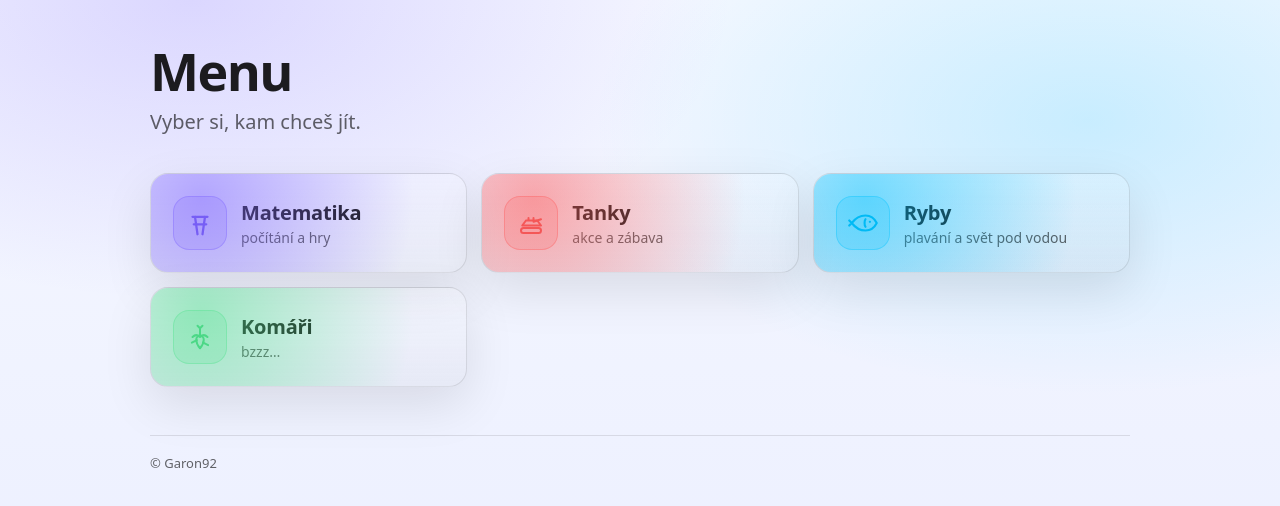
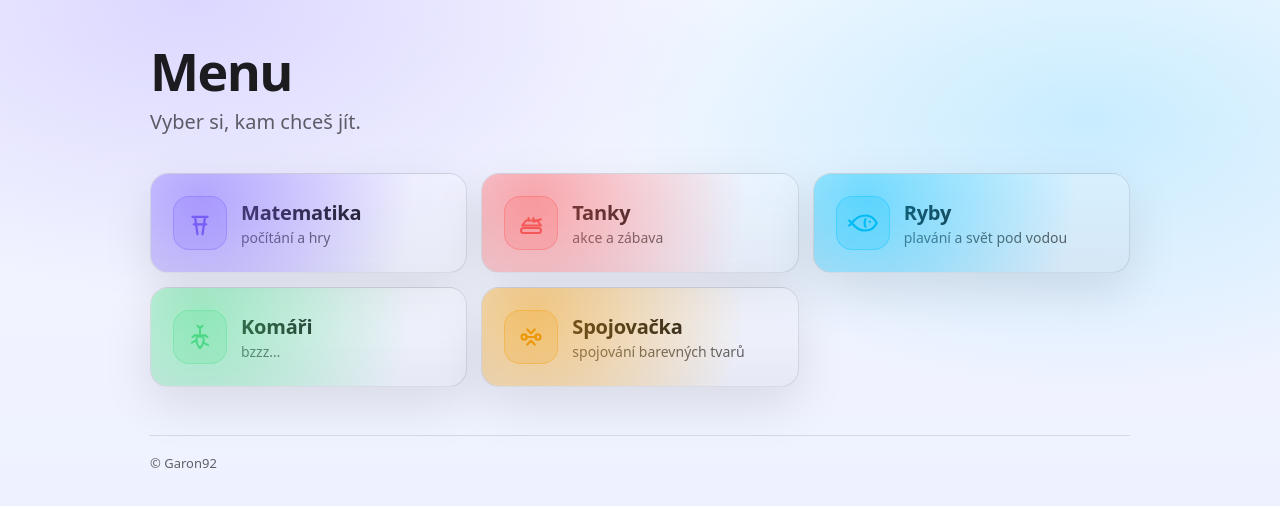
Before and after one commit to Garon92/menu, a plain HTML site: page index.html in a window 1280 px wide. Drawn offline with Linux system fonts and the light colour scheme.

Commit message:
Add Spojovacka link to menu

```diff
--- a/index.html
+++ b/index.html
@@ -139,6 +139,48 @@
             <span class="card__desc">bzzz…</span>
           </span>
         </a>
+
+        <a class="card card--connect" href="https://garon92.github.io/spojovacka/">
+          <span class="card__icon" aria-hidden="true">
+            <svg viewBox="0 0 24 24" role="img" focusable="false">
+              <path
+                d="M8 12h8"
+                fill="none"
+                stroke="currentColor"
+                stroke-width="1.7"
+                stroke-linecap="round"
+              />
+              <circle
+                cx="6.5"
+                cy="12"
+                r="2.1"
+                fill="none"
+                stroke="currentColor"
+                stroke-width="1.7"
+              />
+              <circle
+                cx="17.5"
+                cy="12"
+                r="2.1"
+                fill="none"
+                stroke="currentColor"
+                stroke-width="1.7"
+              />
+              <path
+                d="M9 6l3 3 3-3M9 18l3-3 3 3"
+                fill="none"
+                stroke="currentColor"
+                stroke-width="1.7"
+                stroke-linecap="round"
+                stroke-linejoin="round"
+              />
+            </svg>
+          </span>
+          <span class="card__text">
+            <span class="card__title">Spojovačka</span>
+            <span class="card__desc">spojování barevných tvarů</span>
+          </span>
+        </a>
       </section>
     </main>
 
--- a/style.css
+++ b/style.css
@@ -171,6 +171,9 @@ body {
 .card--mosquito {
   --accent: #4fe18c;
 }
+.card--connect {
+  --accent: #f59e0b;
+}
 
 .footer {
   padding: 0 0 26px;
```
Also changed, not shown: README.md.
